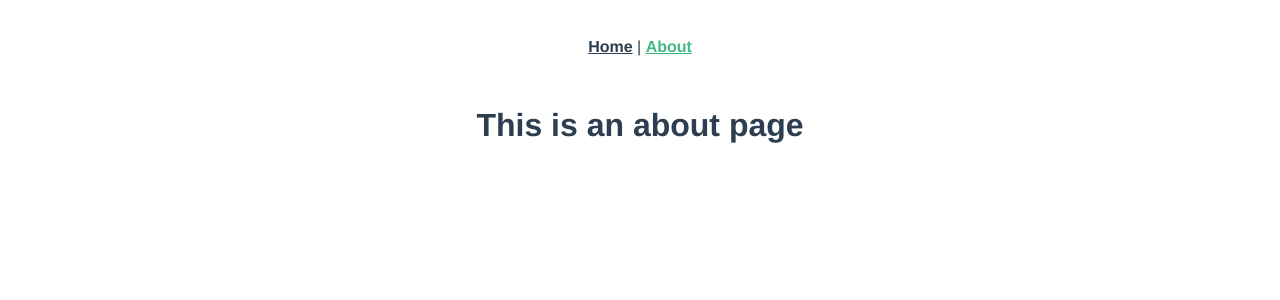
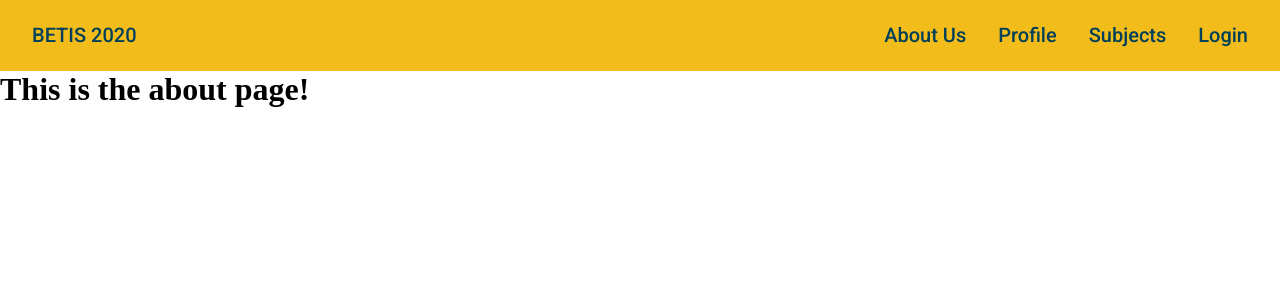
Before and after one commit to zakybilfagih/tugas_betis_vue, a Vue app: page /#/about in a window 1280 px wide. Shown: the top 300 px of the page. Built offline with nearby package versions, Linux system fonts and the light colour scheme.

Commit message:
added header

```diff
--- a/src/App.vue
+++ b/src/App.vue
@@ -1,32 +1,26 @@
 <template>
   <div id="app">
-    <div id="nav">
-      <router-link to="/">Home</router-link> |
-      <router-link to="/about">About</router-link>
-    </div>
-    <router-view/>
+    <Header />
+    <router-view></router-view>
   </div>
 </template>
 
-<style lang="scss">
-#app {
-  font-family: 'Avenir', Helvetica, Arial, sans-serif;
-  -webkit-font-smoothing: antialiased;
-  -moz-osx-font-smoothing: grayscale;
-  text-align: center;
-  color: #2c3e50;
-}
+<script>
+import Header from '@/components/Header.vue'
 
-#nav {
-  padding: 30px;
-
-  a {
-    font-weight: bold;
-    color: #2c3e50;
-
-    &.router-link-exact-active {
-      color: #42b983;
-    }
+export default {
+  components: {
+    Header
   }
 }
+</script>
+
+<style lang="scss">
+  @import url('https://fonts.googleapis.com/css?family=Roboto:400,500&display=swap');
+
+  * {
+    margin: 0;
+    padding: 0;
+  }
+
 </style>
--- /dev/null
+++ b/src/components/Header.vue
@@ -0,0 +1,134 @@
+<template>
+    <header>
+        <div class="header__toggles">
+            <div class="header__navlogo">
+                <router-link to="/">BETIS 2020</router-link>
+            </div>
+            <div class="header__navtoggle">
+                <button @click="navtoggle = !navtoggle">☰</button>
+            </div>
+        </div>
+        <nav v-show="navtoggle">
+            <ul>
+                <li>
+                    <router-link to="/">About Us</router-link>
+                </li>
+                <li>
+                    <router-link to="/about">Profile</router-link>
+                </li>
+                <li>
+                    <router-link to="/about">Subjects</router-link>
+                </li>
+                <li>
+                    <router-link to="/about">Login</router-link>
+                </li>
+            </ul>
+        </nav>
+    </header>
+</template>
+
+<script>
+export default {
+    name: 'Header',
+    data: function () {
+        return {
+            navtoggle: false,
+        }
+    },
+    mounted() {
+        if (window.innerWidth > 750) {
+            this.navtoggle = true
+        } else {
+            this.navtoggle = false
+        }
+
+       window.addEventListener('resize', () => {
+           this.navtoggle = false
+
+           if (innerWidth > 750) {
+               this.navtoggle = true
+           }
+       })
+    }
+}
+</script>
+
+<style lang="scss" scoped>
+    $base-color: #024059;
+    $sec-color: #F2BC1B;
+
+    a {
+        text-decoration: none;
+        color: $base-color;
+        font-family: 'Roboto';
+        font-weight: 500;
+        font-size: 20px;
+    }
+
+    header {
+        background: $sec-color;
+        display: flex;
+        flex-direction: column;
+        justify-content: space-between;
+        align-self: center;
+        padding: 1.3em 2em;
+        min-height: 29px;
+
+        nav {
+            margin-top: 1em;
+        }
+    }
+
+    .header__navtoggle {
+        display: block;
+
+        button {
+            border: none;
+            background: none;
+            font-size: 24px;
+            font-weight: bold;
+            color: $base-color;
+        }
+    }
+
+    .header__toggles {
+        display: flex;
+        justify-content: space-between;
+        align-items: center;
+    }
+
+    ul {
+        list-style: none;
+        display: flex;
+        flex-direction: column
+    }
+
+    li {
+        margin-bottom: 0.75em;
+    }
+
+    @media only screen and (min-width: 750px) {
+        .header__navtoggle {
+            display: none;
+        }
+
+        header {
+            flex-direction: row;
+            align-content: flex-end;
+            align-items: center;
+
+            nav {
+                margin-top: 0;
+            }
+        }
+
+        ul {
+            flex-direction: row;
+        }
+
+        li {
+            margin-left: 2em;
+            margin-bottom: 0em;
+        }
+    }
+</style>
--- a/src/components/HelloWorld.vue
+++ /dev/null
@@ -1,60 +0,0 @@
-<template>
-  <div class="hello">
-    <h1>{{ msg }}</h1>
-    <p>
-      For a guide and recipes on how to configure / customize this project,<br>
-      check out the
-      <a href="https://cli.vuejs.org" target="_blank" rel="noopener">vue-cli documentation</a>.
-    </p>
-    <h3>Installed CLI Plugins</h3>
-    <ul>
-      <li><a href="https://github.com/vuejs/vue-cli/tree/dev/packages/%40vue/cli-plugin-babel" target="_blank" rel="noopener">babel</a></li>
-      <li><a href="https://github.com/vuejs/vue-cli/tree/dev/packages/%40vue/cli-plugin-router" target="_blank" rel="noopener">router</a></li>
-      <li><a href="https://github.com/vuejs/vue-cli/tree/dev/packages/%40vue/cli-plugin-vuex" target="_blank" rel="noopener">vuex</a></li>
-      <li><a href="https://github.com/vuejs/vue-cli/tree/dev/packages/%40vue/cli-plugin-eslint" target="_blank" rel="noopener">eslint</a></li>
-    </ul>
-    <h3>Essential Links</h3>
-    <ul>
-      <li><a href="https://vuejs.org" target="_blank" rel="noopener">Core Docs</a></li>
-      <li><a href="https://forum.vuejs.org" target="_blank" rel="noopener">Forum</a></li>
-      <li><a href="https://chat.vuejs.org" target="_blank" rel="noopener">Community Chat</a></li>
-      <li><a href="https://twitter.com/vuejs" target="_blank" rel="noopener">Twitter</a></li>
-      <li><a href="https://news.vuejs.org" target="_blank" rel="noopener">News</a></li>
-    </ul>
-    <h3>Ecosystem</h3>
-    <ul>
-      <li><a href="https://router.vuejs.org" target="_blank" rel="noopener">vue-router</a></li>
-      <li><a href="https://vuex.vuejs.org" target="_blank" rel="noopener">vuex</a></li>
-      <li><a href="https://github.com/vuejs/vue-devtools#vue-devtools" target="_blank" rel="noopener">vue-devtools</a></li>
-      <li><a href="https://vue-loader.vuejs.org" target="_blank" rel="noopener">vue-loader</a></li>
-      <li><a href="https://github.com/vuejs/awesome-vue" target="_blank" rel="noopener">awesome-vue</a></li>
-    </ul>
-  </div>
-</template>
-
-<script>
-export default {
-  name: 'HelloWorld',
-  props: {
-    msg: String
-  }
-}
-</script>
-
-<!-- Add "scoped" attribute to limit CSS to this component only -->
-<style scoped lang="scss">
-h3 {
-  margin: 40px 0 0;
-}
-ul {
-  list-style-type: none;
-  padding: 0;
-}
-li {
-  display: inline-block;
-  margin: 0 10px;
-}
-a {
-  color: #42b983;
-}
-</style>
--- a/src/router/index.js
+++ b/src/router/index.js
@@ -1,6 +1,5 @@
 import Vue from 'vue'
 import VueRouter from 'vue-router'
-import Home from '../views/Home.vue'
 
 Vue.use(VueRouter)
 
@@ -8,7 +7,7 @@ const routes = [
   {
     path: '/',
     name: 'home',
-    component: Home
+    component: () => import('../views/Home.vue')
   },
   {
     path: '/about',
--- a/src/views/About.vue
+++ b/src/views/About.vue
@@ -1,5 +1,5 @@
 <template>
   <div class="about">
-    <h1>This is an about page</h1>
+    <h1>This is the about page!</h1>
   </div>
 </template>
--- a/src/views/Home.vue
+++ b/src/views/Home.vue
@@ -1,18 +1,18 @@
 <template>
   <div class="home">
     <img alt="Vue logo" src="../assets/logo.png">
-    <HelloWorld msg="Welcome to Your Vue.js App"/>
   </div>
 </template>
 
+<style lang="scss" scoped>
+
+</style>
+
 <script>
 // @ is an alias to /src
-import HelloWorld from '@/components/HelloWorld.vue'
-
 export default {
   name: 'home',
   components: {
-    HelloWorld
   }
 }
 </script>
```
